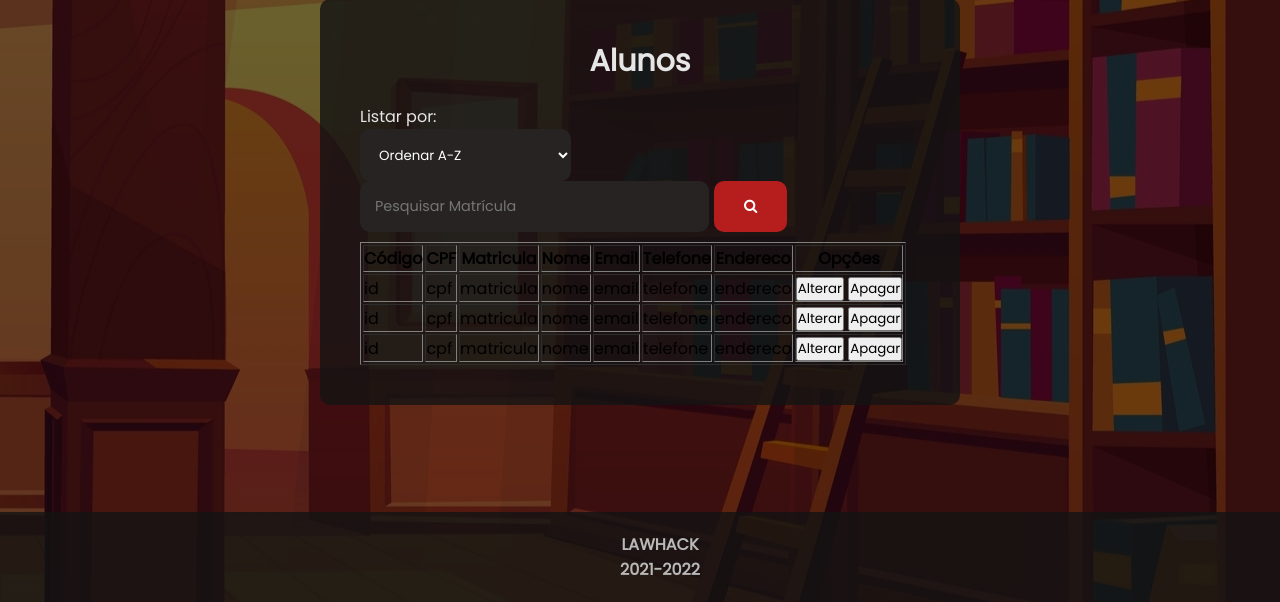
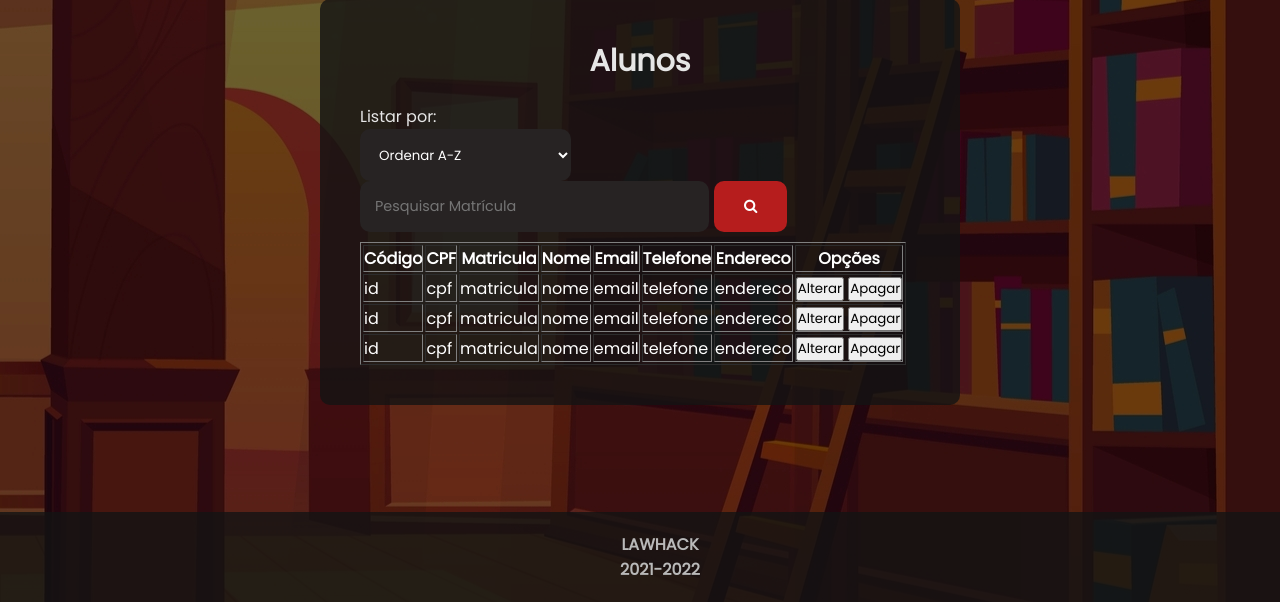
Before and after one commit to waleson-melo/law_hack, a Django app: page /alunos/listar-alunos/ in a window 1280 px wide. Shown: the part 198-800 px from the top of the page. Run offline with Django 4.2, Linux system fonts and the light colour scheme.

Commit message:
Update main.css

```diff
--- a/static/css/main.css
+++ b/static/css/main.css
@@ -254,3 +254,7 @@ footer {
     cursor: pointer;
     font-weight: bold;
 }
+
+table {
+  color: white;
+}
```
